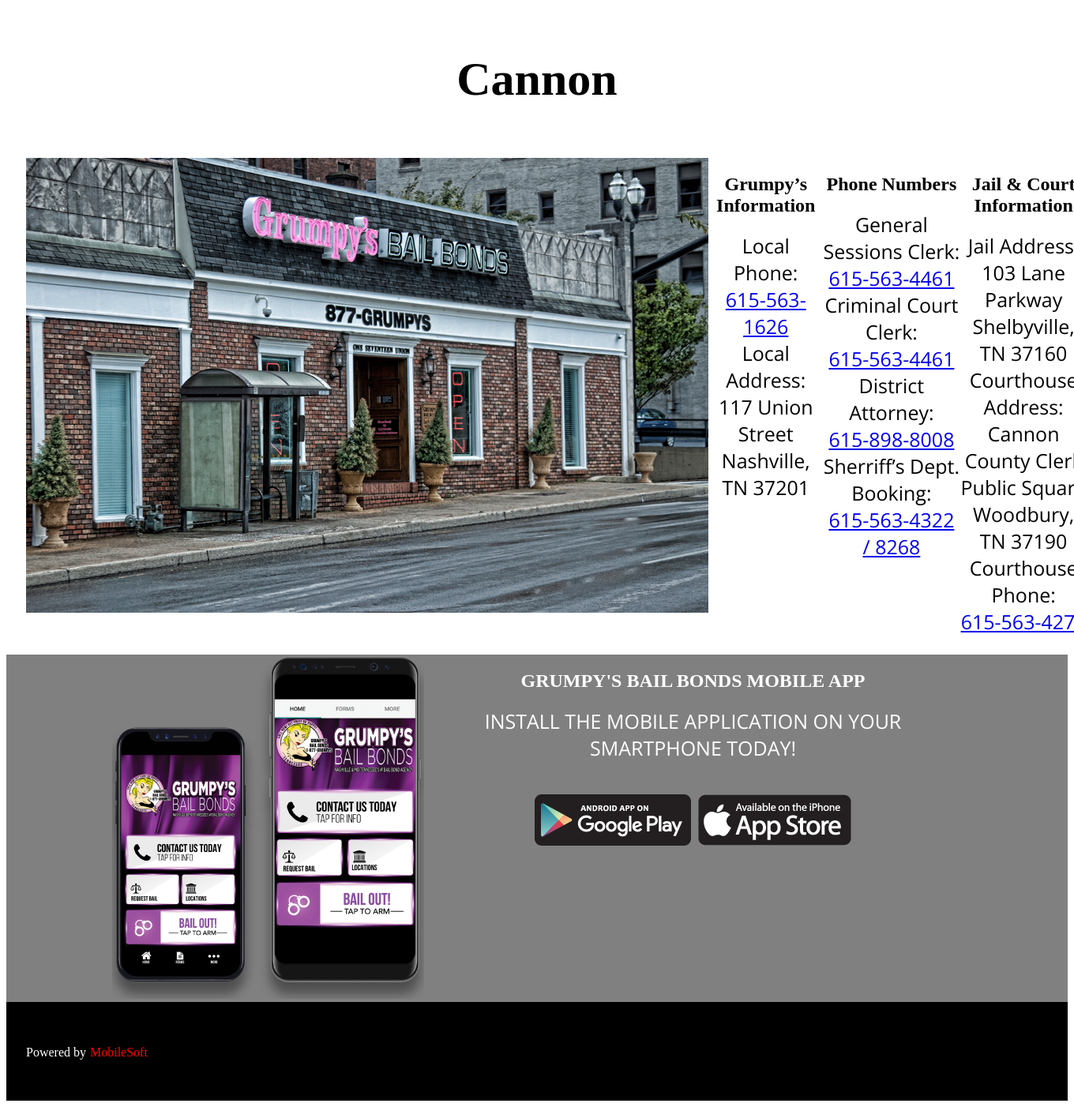
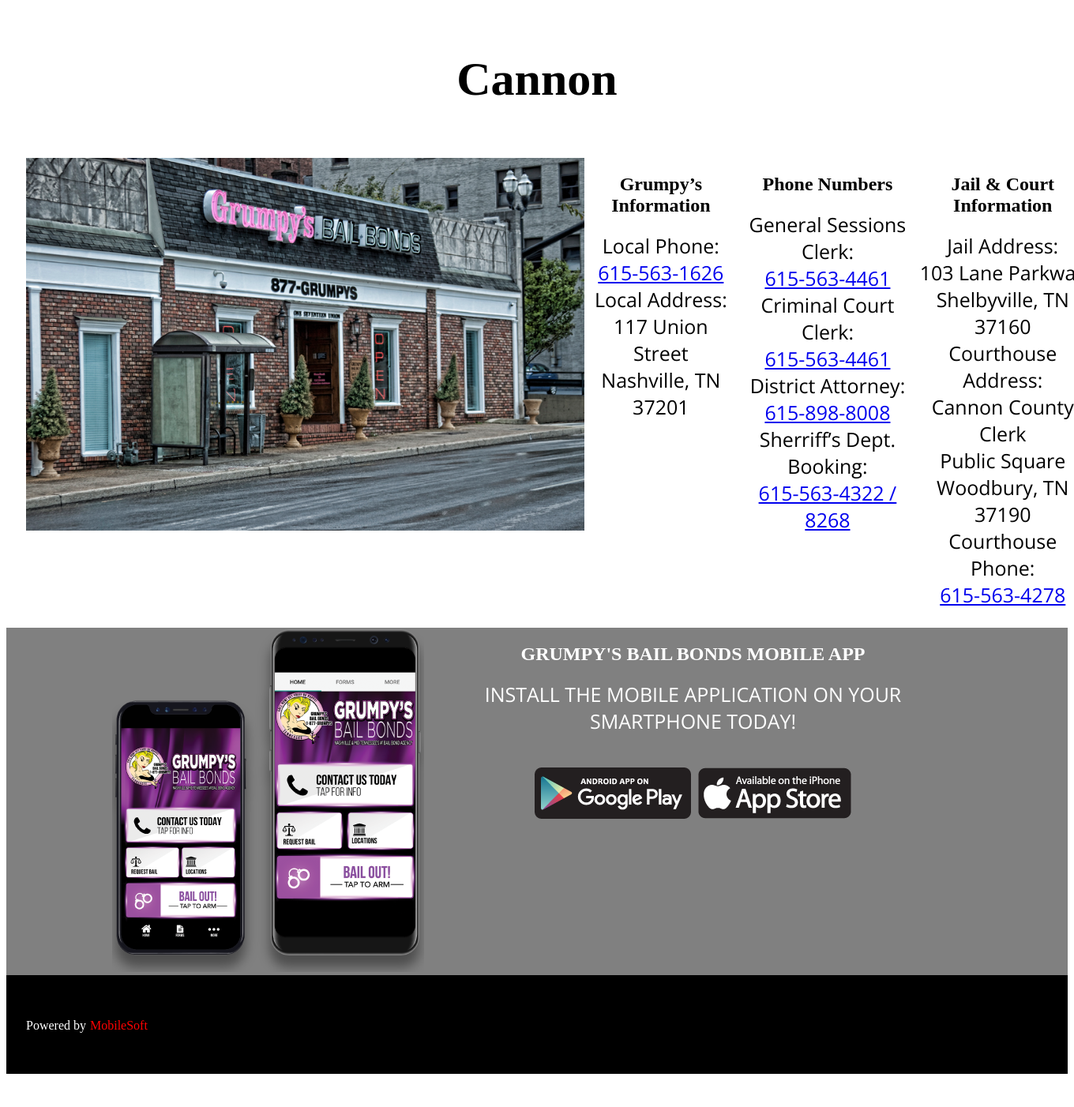
Before and after one commit to mbassmobilesoft/grumpys, a PHP site: page /cannon.html in a window 1360 px wide; the page is wider, and only the part inside the window is pictured. Shown: the part 745-2147 px from the top of that part at 79% size. After the commit the page ends 2105 px from the top of that part, so only its background shows below. Run offline with PHP 8.4, Linux system fonts and the light colour scheme.

Commit message:
Add files via upload

```diff
--- a/styles.css
+++ b/styles.css
@@ -318,6 +318,10 @@
     flex-direction: row;
     justify-content: space-around;
     width: 100%;
+  }
+
+  .locationImg {
+    width: 100%
   }
 
   .locationSection {
```
